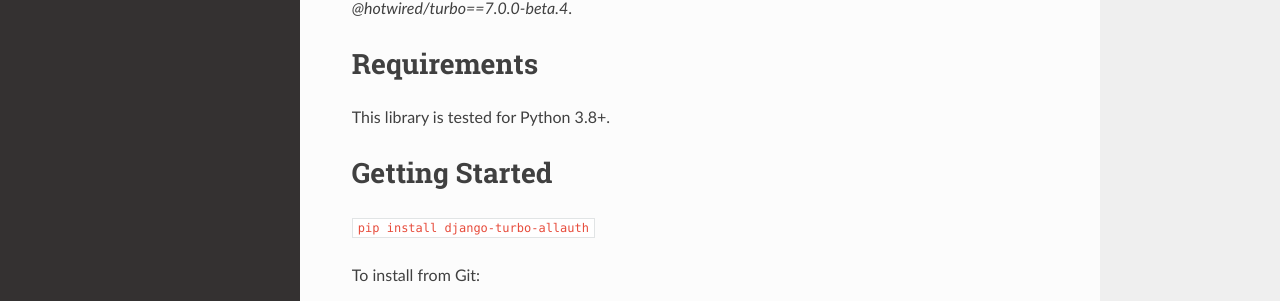
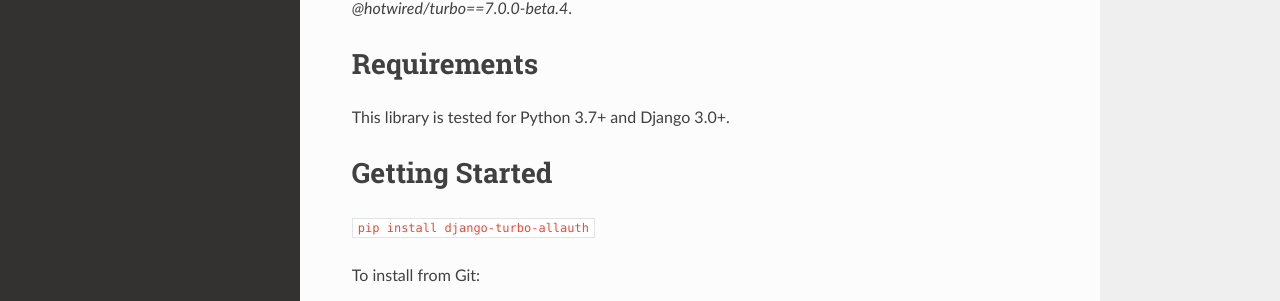
Before and after one commit to hotwire-django/django-turbo-allauth, a Sphinx documentation site: the page built from doc/source/main.rst, in a window 1280 px wide and 900 px high. Shown: the part 342-643 px from the top of the window. Built offline with Sphinx 7.4.7 and the Read the Docs theme 2.0.0, drawn with Linux system fonts in a browser that asks for light colours.

Commit message:
Support for django 30, py3.7

```diff
--- a/doc/source/main.rst
+++ b/doc/source/main.rst
@@ -9,7 +9,7 @@
 Requirements
 ============
 
-This library is tested for Python 3.8+.
+This library is tested for Python 3.7+ and Django 3.0+.
 
 ===============
 Getting Started
```
Also changed, not shown: README.md (+1 -1 lines).
